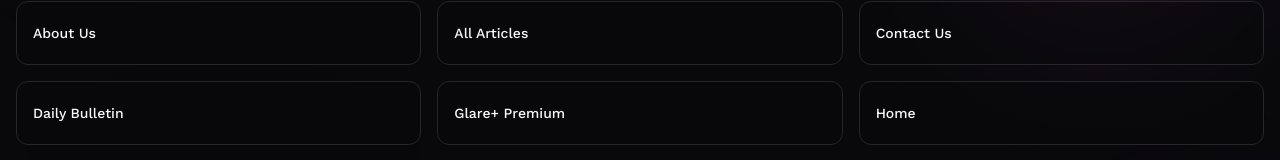
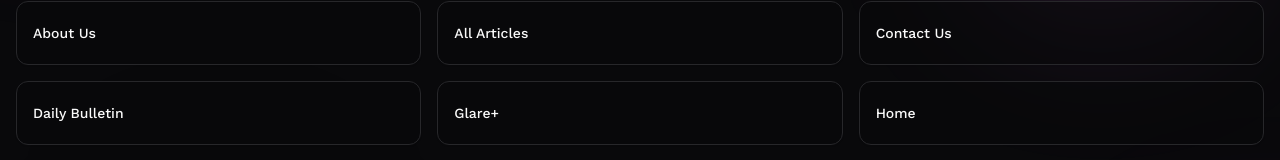
Before and after one commit to YashRajVerma123/RKglare, a Next.js app: page /sitemap in a window 1280 px wide. Shown: the part 343-503 px from the top of the page. Built offline with nearby package versions, Linux system fonts and the light colour scheme; no server answers; the database is empty.

Commit message:
good but you just did the opposite I said to put blog posts on top not o

```diff
--- a/src/app/(pages)/sitemap/page.tsx
+++ b/src/app/(pages)/sitemap/page.tsx
@@ -9,7 +9,7 @@
     { href: '/bulletin', title: 'Daily Bulletin' },
     { href: '/leaderboard', title: 'Top Readers Leaderboard' },
     { href: '/bookmarks', title: 'My Bookmarks' },
-    { href: '/glare-plus', title: 'Glare+ Premium' },
+    { href: '/glare-plus', title: 'Glare+' },
     { href: '/points-system', title: 'Points & Levels System' },
     { href: '/about', title: 'About Us' },
     { href: '/contact', title: 'Contact Us' },
@@ -29,7 +29,7 @@
         .map(post => ({ href: `/posts/${post.slug}`, title: post.title }))
         .sort((a, b) => a.title.localeCompare(b.title));
 
-    const allPages = [...sortedStaticPages, ...sortedPostPages];
+    const allPages = [...sortedPostPages, ...sortedStaticPages];
 
     return (
         <div className="container mx-auto px-4 py-16">
```
